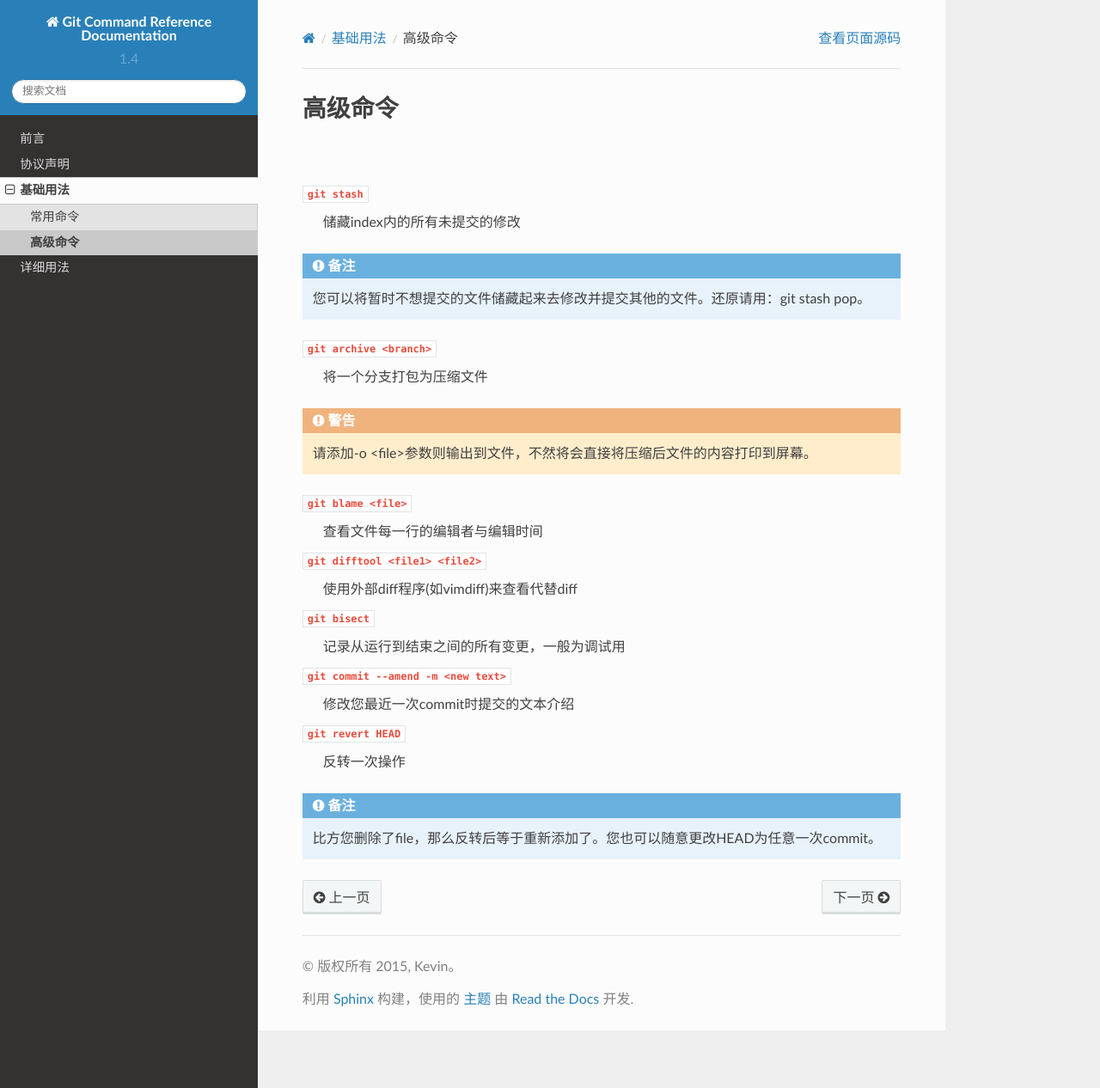
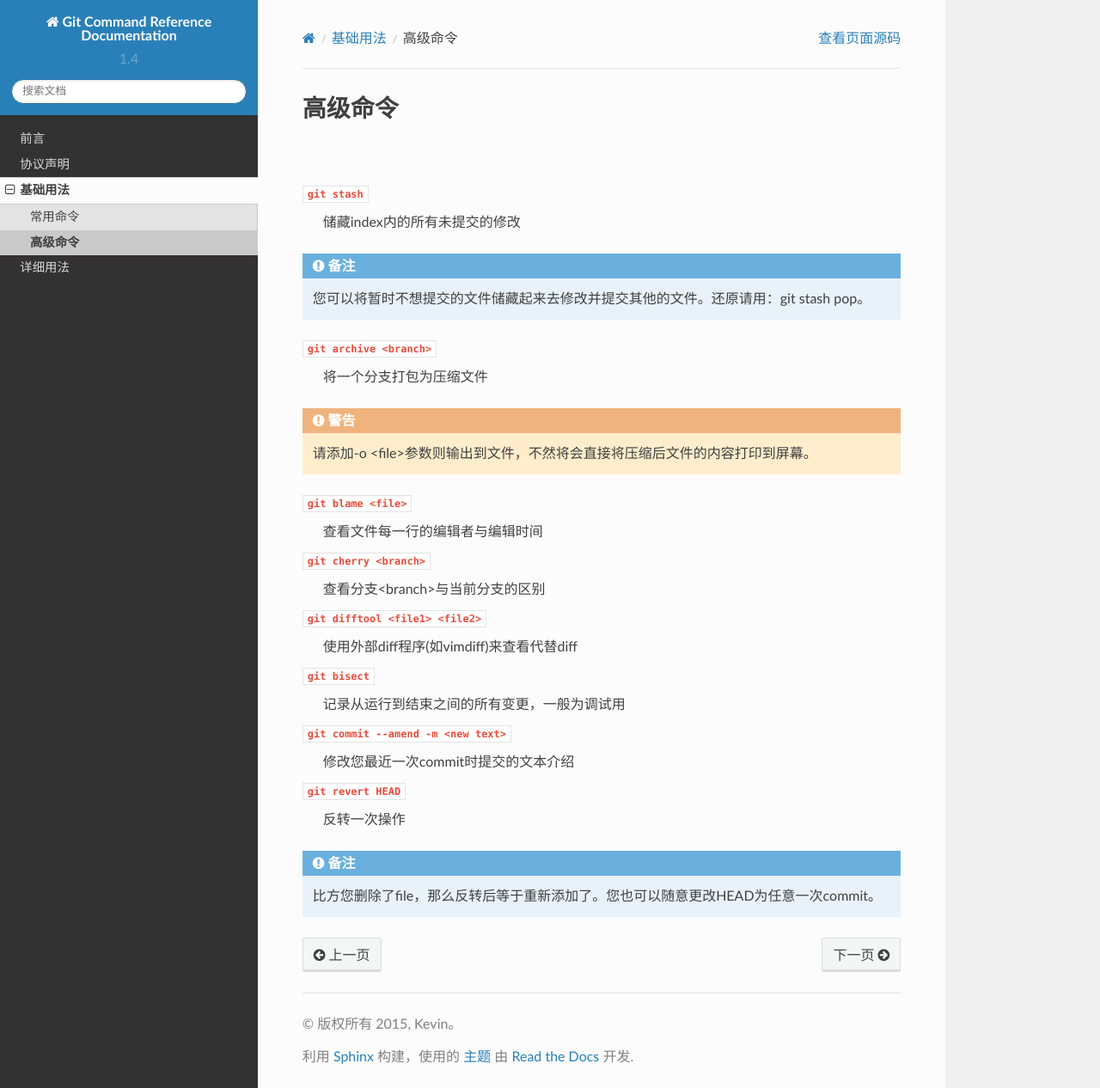
Before and after one commit to K-Guan/Git-Command-Reference, a Sphinx documentation site: the page built from source/base/senior.rst, in a window 1280 px wide and 1266 px high. Shown: the whole window at 86% size. Built offline with Sphinx 7.4.7 and the Read the Docs theme 2.0.0, drawn with Linux system fonts in a browser that asks for light colours.

Commit message:
Edit: source/base/senior.rst

```diff
--- a/source/base/senior.rst
+++ b/source/base/senior.rst
@@ -22,6 +22,9 @@
 ``git blame <file>``
     查看文件每一行的编辑者与编辑时间
 
+``git cherry <branch>``
+    查看分支<branch>与当前分支的区别
+
 ``git difftool <file1> <file2>``
     使用外部diff程序(如vimdiff)来查看代替diff
 
```
